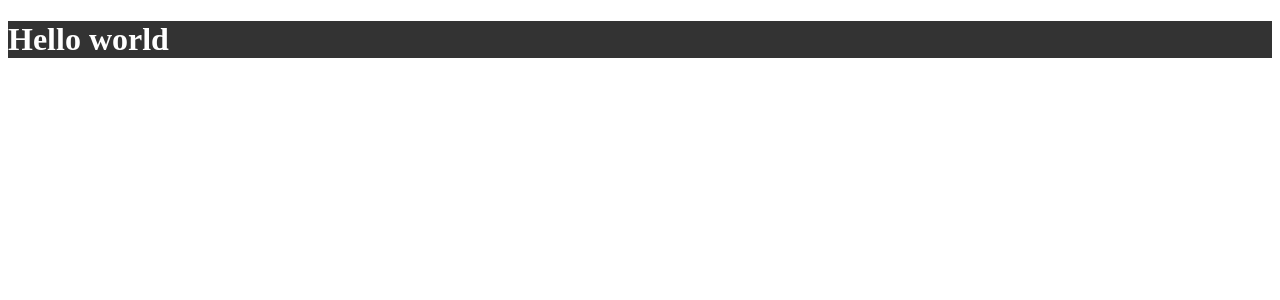
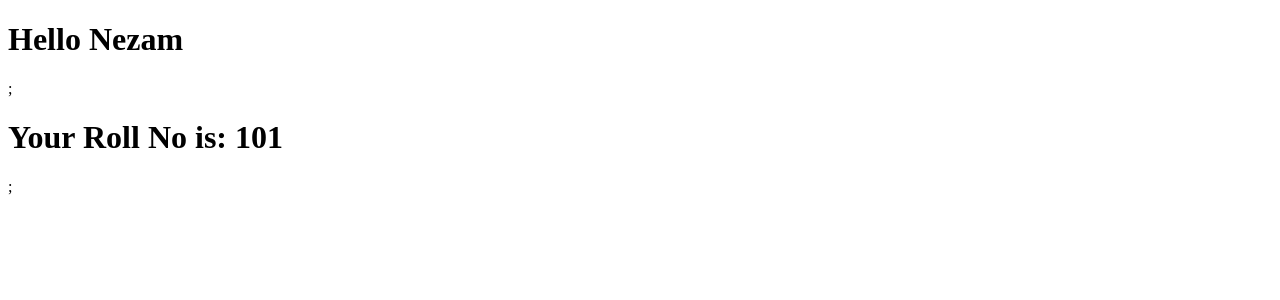
Before and after one commit to nezam0003/React-JS, a React (Create React App) app in the folder geekyshow/my-app/: page / in a window 1280 px wide. Shown: the top 300 px of the page. Built offline with nearby package versions, Linux system fonts and the light colour scheme.

Commit message:
Props and typeChecking with Props DONE

```diff
--- a/geekyshow/my-app/package.json
+++ b/geekyshow/my-app/package.json
@@ -6,6 +6,7 @@
     "@testing-library/jest-dom": "^5.11.9",
     "@testing-library/react": "^11.2.3",
     "@testing-library/user-event": "^12.6.0",
+    "prop-types": "^15.7.2",
     "react": "^17.0.1",
     "react-dom": "^17.0.1",
     "react-scripts": "4.0.1",
--- /dev/null
+++ b/geekyshow/my-app/src/Props.js
@@ -0,0 +1,31 @@
+import React, {Component} from 'react';
+import PropTypes from 'prop-types';
+/********* Functional Porps *********/
+// const Student =(props)=>{
+// return (
+//     <div>
+//         <h1>Hello {props.name}</h1>;
+//         <h1>Your Roll: {props.roll}</h1>;
+//     </div>
+// );
+// }
+// export default Student;
+
+/**************** Class base props **************/
+class Student extends Component{
+    render(){
+        return(
+            <div>
+                <h1>Hello {this.props.name}</h1>;
+                <h1>Your Roll No is: {this.props.roll}</h1>;
+            </div>
+        );
+    }
+}
+
+/************** TypeChecking with propTypes */
+Student.propTypes = {
+    name: PropTypes.string,
+    roll: PropTypes.number
+}
+export default Student;
```
Also changed, not shown: geekyshow/my-app/src/index.js (+6 -2 lines).
